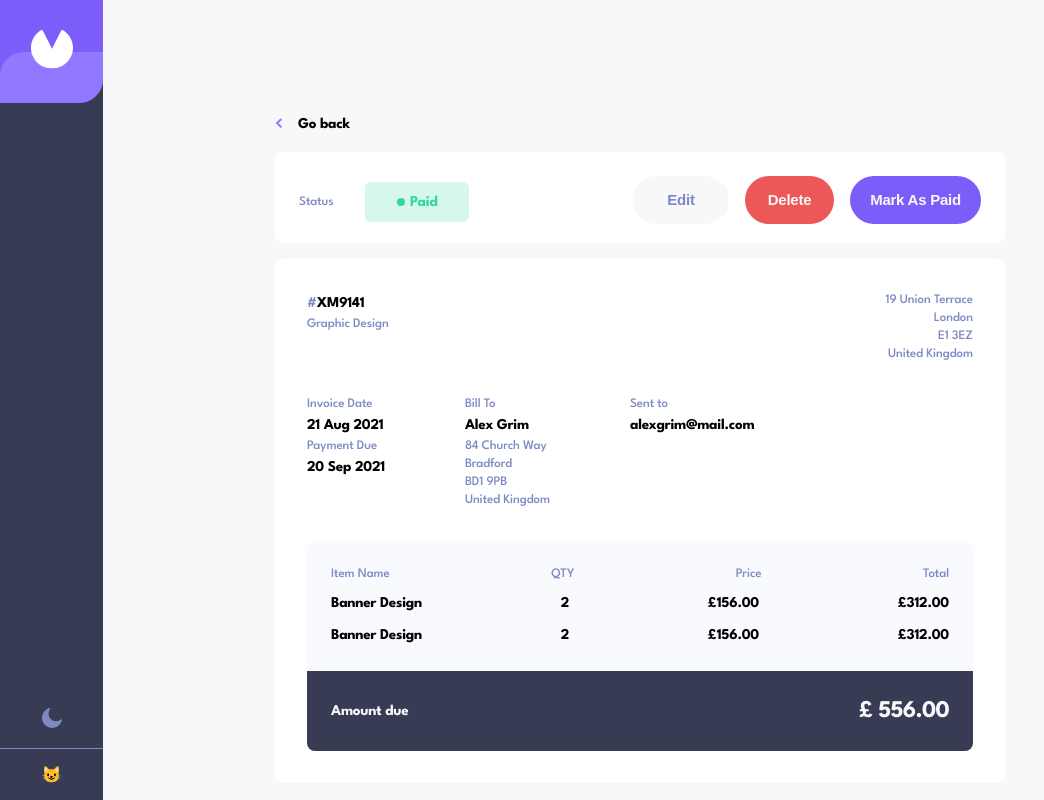
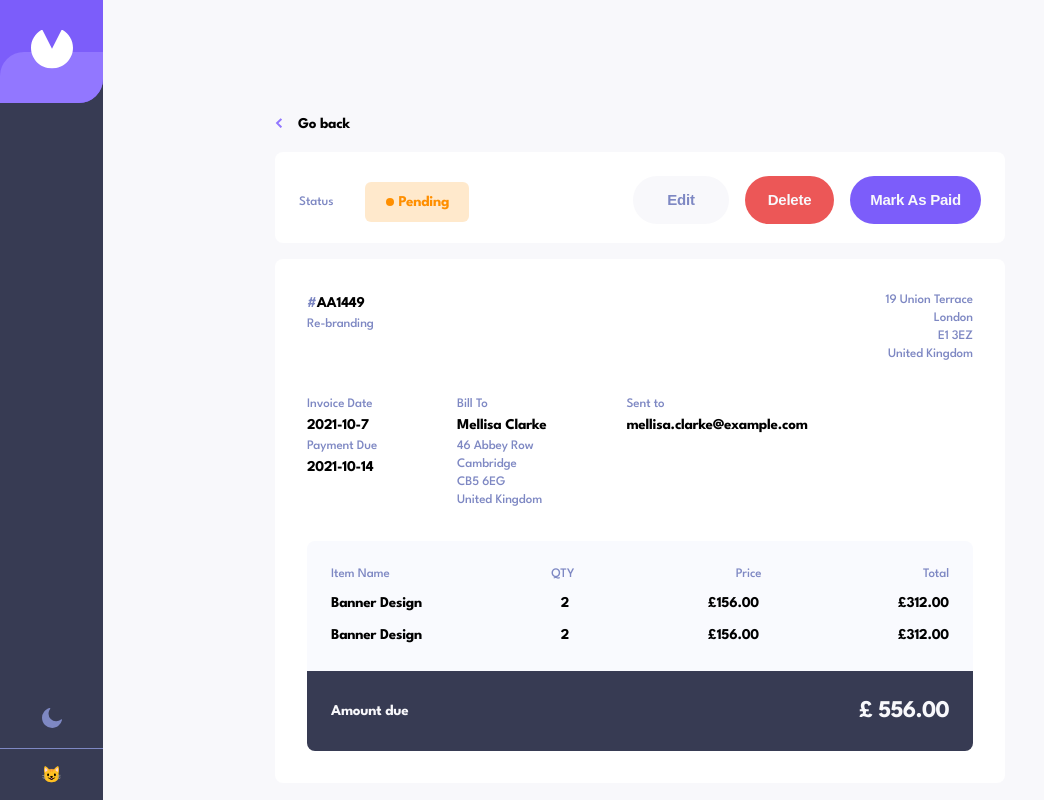
Before and after one commit to billybenntt/portfolio-project-6-invoice_app, a React (Vite) app: page /invoice/AA1449 in a window 1280 px wide. Shown: the whole page, without its empty margins (0-1044 px from the left). Built offline with nearby package versions, Linux system fonts and the light colour scheme.

Commit message:
added fetch single invoice action

```diff
--- a/src/components/InvoiceCard.tsx
+++ b/src/components/InvoiceCard.tsx
@@ -1,8 +1,10 @@
 import IconArrowLeft from '../assets/icon-arrow-left.svg'
 import Status from "./subcomponents/Status.tsx";
 import {Link, useParams} from "react-router-dom";
-import {useAppDispatch} from '../store/hooks.ts';
-import {openForm, openModal} from "../features/Invoice/invoiceSlice.tsx";
+import {useAppDispatch, useAppSelector} from '../store/hooks.ts';
+import {openForm, openModal, getSingleInvoice} from "../features/Invoice/invoiceSlice.tsx";
+import {useEffect} from "react";
+import {Invoice} from "../types/global";
 
 
 function InvoiceCard() {
@@ -10,15 +12,22 @@ function InvoiceCard() {
     const {id} = useParams()
     const dispatch = useAppDispatch()
 
+    useEffect(() => {
+        dispatch(getSingleInvoice({id}))
+    }, [id]);
+
+
     const handleFormEdit = (id: string | undefined) => {
         console.log("The current ID is", id)
         dispatch(openForm())
     }
 
     const handleFormDelete = () => {
-        console.log("open modal")
         dispatch(openModal())
     }
+
+
+    const singleInvoice = useAppSelector(store => store.invoice.singleInvoice) as Invoice
 
 
     return (
@@ -36,7 +45,7 @@ function InvoiceCard() {
                 <div className="invoice-card__header">
                     <div className="invoice-card__status">
                         <p>Status</p>
-                        <Status invoiceStatus="paid"/>
+                        <Status invoiceStatus={singleInvoice.status}/>
                     </div>
 
                     {/* CARD CONTROLS DESKTOP*/}
@@ -69,17 +78,17 @@ function InvoiceCard() {
                                 <span className="text-light-1">
                                     #
                                 </span>
-                                XM9141
+                                {singleInvoice.id}
                             </h4>
-                            <p>Graphic Design</p>
+                            <p>{singleInvoice.description}</p>
                         </div>
 
                         <div className="invoice__sender">
                             <div>
-                                <p>19 Union Terrace</p>
-                                <p>London</p>
-                                <p>E1 3EZ</p>
-                                <p>United Kingdom</p>
+                                <p>{singleInvoice.senderAddress.street}</p>
+                                <p>{singleInvoice.senderAddress.city}</p>
+                                <p>{singleInvoice.senderAddress.postCode}</p>
+                                <p>{singleInvoice.senderAddress.country}</p>
                             </div>
                         </div>
                     </div>
@@ -88,29 +97,29 @@ function InvoiceCard() {
                         <div className="invoice__date">
                             <div>
                                 <p>Invoice Date</p>
-                                <h4>21 Aug 2021</h4>
+                                <h4>{singleInvoice.createdAt}</h4>
                             </div>
                             <div>
                                 <p>Payment Due</p>
-                                <h4>20 Sep 2021</h4>
+                                <h4>{singleInvoice.paymentDue}</h4>
                             </div>
                         </div>
                         <div className="invoice__recipient">
                             <div>
                                 <p>Bill To</p>
-                                <h4>Alex Grim</h4>
+                                <h4>{singleInvoice.clientName}</h4>
                             </div>
                             <div>
-                                <p>84 Church Way</p>
-                                <p>Bradford</p>
-                                <p>BD1 9PB</p>
-                                <p> United Kingdom </p>
+                                <p>{singleInvoice.clientAddress.street}</p>
+                                <p>{singleInvoice.clientAddress.city}</p>
+                                <p>{singleInvoice.clientAddress.postCode}</p>
+                                <p>{singleInvoice.clientAddress.country}</p>
                             </div>
                         </div>
 
                         <div className="invoice__email">
                             <p>Sent to</p>
-                            <h4>alexgrim@mail.com</h4>
+                            <h4>{singleInvoice.clientEmail}</h4>
                         </div>
                     </div>
                     <div className="card-group">
--- a/src/components/InvoiceList.tsx
+++ b/src/components/InvoiceList.tsx
@@ -13,9 +13,12 @@ function InvoiceList() {
     const showInvoices = allInvoices.length > 0
     const dispatch = useAppDispatch()
 
+
     const handleFormCreate = () => {
         dispatch(openForm())
     }
+
+
 
     const invoiceListItems = allInvoices.map((item: Invoice) => {
         return <InvoiceListItem key={item.id} {...item}/>
--- a/src/components/subcomponents/InvoiceListItem.tsx
+++ b/src/components/subcomponents/InvoiceListItem.tsx
@@ -7,7 +7,6 @@ import {Link} from 'react-router-dom'
 function InvoiceListItem(props: Partial<Invoice>) {
 
     const {id, paymentDue, clientName, total, status} = props
-
 
     return (
         <li tabIndex={0} key={id}>
--- a/src/data/sampleAllData.tsx
+++ b/src/data/sampleAllData.tsx
@@ -1,233 +1,233 @@
- const sampleAllData = [
+const sampleAllData = [
     {
-        id: "RT3080",
-        createdAt: "2021-08-18",
-        paymentDue: "2021-08-19",
-        description: "Re-branding",
-        paymentTerms: 1,
-        clientName: "Jensen Huang",
-        clientEmail: "jensenh@mail.com",
-        status: "paid",
-        senderAddress: {
-            street: "19 Union Terrace",
-            city: "London",
-            postCode: "E1 3EZ",
-            country: "United Kingdom",
+        "id": "RT3080",
+        "createdAt": "2021-08-18",
+        "paymentDue": "2021-08-19",
+        "description": "Re-branding",
+        "paymentTerms": 1,
+        "clientName": "Jensen Huang",
+        "clientEmail": "jensenh@mail.com",
+        "status": "paid",
+        "senderAddress": {
+            "street": "19 Union Terrace",
+            "city": "London",
+            "postCode": "E1 3EZ",
+            "country": "United Kingdom"
         },
-        clientAddress: {
-            street: "106 Kendell Street",
-            city: "Sharrington",
-            postCode: "NR24 5WQ",
-            country: "United Kingdom",
+        "clientAddress": {
+            "street": "106 Kendell Street",
+            "city": "Sharrington",
+            "postCode": "NR24 5WQ",
+            "country": "United Kingdom"
         },
         "items": [
             {
-                name: "Brand Guidelines",
-                quantity: 1,
-                price: 1800.9,
-                total: 1800.9,
-            },
+                "name": "Brand Guidelines",
+                "quantity": 1,
+                "price": 1800.9,
+                "total": 1800.9
+            }
         ],
-        total: 1800.9,
+        "total": 1800.9
     },
     {
-        id: "XM9141",
-        createdAt: "2021-08-21",
-        paymentDue: "2021-09-20",
-        description: "Graphic Design",
-        paymentTerms: 30,
-        clientName: "Alex Grim",
-        clientEmail: "alexgrim@mail.com",
-        status: "pending",
-        senderAddress: {
-            street: "19 Union Terrace",
-            city: "London",
-            postCode: "E1 3EZ",
-            country: "United Kingdom",
+        "id": "XM9141",
+        "createdAt": "2021-08-21",
+        "paymentDue": "2021-09-20",
+        "description": "Graphic Design",
+        "paymentTerms": 30,
+        "clientName": "Alex Grim",
+        "clientEmail": "alexgrim@mail.com",
+        "status": "pending",
+        "senderAddress": {
+            "street": "19 Union Terrace",
+            "city": "London",
+            "postCode": "E1 3EZ",
+            "country": "United Kingdom"
         },
-        clientAddress: {
-            street: "84 Church Way",
-            city: "Bradford",
-            postCode: "BD1 9PB",
-            country: "United Kingdom",
+        "clientAddress": {
+            "street": "84 Church Way",
+            "city": "Bradford",
+            "postCode": "BD1 9PB",
+            "country": "United Kingdom"
         },
-        items: [
+        "items": [
             {
-                name: "Banner Design",
-                quantity: 1,
-                price: 156.0,
-                total: 156.0,
+                "name": "Banner Design",
+                "quantity": 1,
+                "price": 156,
+                "total": 156
             },
             {
-                name: "Email Design",
-                quantity: 2,
-                price: 200.0,
-                total: 400.0,
-            },
+                "name": "Email Design",
+                "quantity": 2,
+                "price": 200,
+                "total": 400
+            }
         ],
-        total: 556.0,
+        "total": 556
     },
     {
-        id: "RG0314",
-        createdAt: "2021-09-24",
-        paymentDue: "2021-10-01",
-        description: "Website Redesign",
-        paymentTerms: 7,
-        clientName: "John Morrison",
-        clientEmail: "jm@myco.com",
-        status: "paid",
-        senderAddress: {
-            street: "19 Union Terrace",
-            city: "London",
-            postCode: "E1 3EZ",
-            country: "United Kingdom",
+        "id": "RG0314",
+        "createdAt": "2021-09-24",
+        "paymentDue": "2021-10-01",
+        "description": "Website Redesign",
+        "paymentTerms": 7,
+        "clientName": "John Morrison",
+        "clientEmail": "jm@myco.com",
+        "status": "paid",
+        "senderAddress": {
+            "street": "19 Union Terrace",
+            "city": "London",
+            "postCode": "E1 3EZ",
+            "country": "United Kingdom"
         },
-        clientAddress: {
-            street: "79 Dover Road",
-            city: "Westhall",
-            postCode: "IP19 3PF",
-            country: "United Kingdom",
+        "clientAddress": {
+            "street": "79 Dover Road",
+            "city": "Westhall",
+            "postCode": "IP19 3PF",
+            "country": "United Kingdom"
         },
-        items: [
+        "items": [
             {
-                name: "Website Redesign",
-                quantity: 1,
-                price: 14002.33,
-                total: 14002.33,
-            },
+                "name": "Website Redesign",
+                "quantity": 1,
+                "price": 14002.33,
+                "total": 14002.33
+            }
         ],
-        total: 14002.33,
+        "total": 14002.33
     },
     {
-        id: "RT2080",
-        createdAt: "2021-10-11",
-        paymentDue: "2021-10-12",
-        description: "Logo Concept",
-        paymentTerms: 1,
-        clientName: "Alysa Werner",
-        clientEmail: "alysa@email.co.uk",
-        status: "pending",
-        senderAddress: {
-            street: "19 Union Terrace",
-            city: "London",
-            postCode: "E1 3EZ",
-            country: "United Kingdom",
+        "id": "RT2080",
+        "createdAt": "2021-10-11",
+        "paymentDue": "2021-10-12",
+        "description": "Logo Concept",
+        "paymentTerms": 1,
+        "clientName": "Alysa Werner",
+        "clientEmail": "alysa@email.co.uk",
+        "status": "pending",
+        "senderAddress": {
+            "street": "19 Union Terrace",
+            "city": "London",
+            "postCode": "E1 3EZ",
+            "country": "United Kingdom"
         },
-        clientAddress: {
-            street: "63 Warwick Road",
-            city: "Carlisle",
-            postCode: "CA20 2TG",
-            country: "United Kingdom",
+        "clientAddress": {
+            "street": "63 Warwick Road",
+            "city": "Carlisle",
+            "postCode": "CA20 2TG",
+            "country": "United Kingdom"
         },
-        items: [
+        "items": [
             {
-                name: "Logo Sketches",
-                quantity: 1,
-                price: 102.04,
-                total: 102.04,
-            },
+                "name": "Logo Sketches",
+                "quantity": 1,
+                "price": 102.04,
+                "total": 102.04
+            }
         ],
-        total: 102.04,
+        "total": 102.04
     },
     {
-        id: "AA1449",
-        createdAt: "2021-10-7",
-        paymentDue: "2021-10-14",
-        description: "Re-branding",
-        paymentTerms: 7,
-        clientName: "Mellisa Clarke",
-        clientEmail: "mellisa.clarke@example.com",
-        status: "pending",
-        senderAddress: {
-            street: "19 Union Terrace",
-            city: "London",
-            postCode: "E1 3EZ",
-            country: "United Kingdom",
+        "id": "AA1449",
+        "createdAt": "2021-10-7",
+        "paymentDue": "2021-10-14",
+        "description": "Re-branding",
+        "paymentTerms": 7,
+        "clientName": "Mellisa Clarke",
+        "clientEmail": "mellisa.clarke@example.com",
+        "status": "pending",
+        "senderAddress": {
+            "street": "19 Union Terrace",
+            "city": "London",
+            "postCode": "E1 3EZ",
+            "country": "United Kingdom"
         },
-        clientAddress: {
-            street: "46 Abbey Row",
-            city: "Cambridge",
-            postCode: "CB5 6EG",
-            country: "United Kingdom",
+        "clientAddress": {
+            "street": "46 Abbey Row",
+            "city": "Cambridge",
+            "postCode": "CB5 6EG",
+            "country": "United Kingdom"
         },
-        items: [
+        "items": [
             {
-                name: "New Logo",
-                quantity: 1,
-                price: 1532.33,
-                total: 1532.33,
+                "name": "New Logo",
+                "quantity": 1,
+                "price": 1532.33,
+                "total": 1532.33
             },
             {
-                name: "Brand Guidelines",
-                quantity: 1,
-                price: 2500.0,
-                total: 2500.0,
-            },
+                "name": "Brand Guidelines",
+                "quantity": 1,
+                "price": 2500,
+                "total": 2500
+            }
         ],
-        total: 4032.33,
+        "total": 4032.33
     },
     {
-        id: "TY9141",
-        createdAt: "2021-10-01",
-        paymentDue: "2021-10-31",
-        description: "Landing Page Design",
-        paymentTerms: 30,
-        clientName: "Thomas Wayne",
-        clientEmail: "thomas@dc.com",
-        status: "pending",
-        senderAddress: {
-            street: "19 Union Terrace",
-            city: "London",
-            postCode: "E1 3EZ",
-            country: "United Kingdom",
+        "id": "TY9141",
+        "createdAt": "2021-10-01",
+        "paymentDue": "2021-10-31",
+        "description": "Landing Page Design",
+        "paymentTerms": 30,
+        "clientName": "Thomas Wayne",
+        "clientEmail": "thomas@dc.com",
+        "status": "pending",
+        "senderAddress": {
+            "street": "19 Union Terrace",
+            "city": "London",
+            "postCode": "E1 3EZ",
+            "country": "United Kingdom"
         },
-        clientAddress: {
-            street: "3964  Queens Lane",
-            city: "Gotham",
-            postCode: "60457",
-            country: "United States of America",
+        "clientAddress": {
+            "street": "3964  Queens Lane",
+            "city": "Gotham",
+            "postCode": "60457",
+            "country": "United States of America"
         },
-        items: [
+        "items": [
             {
-                name: "Web Design",
-                quantity: 1,
-                price: 6155.91,
-                total: 6155.91,
-            },
+                "name": "Web Design",
+                "quantity": 1,
+                "price": 6155.91,
+                "total": 6155.91
+            }
         ],
-        total: 6155.91,
+        "total": 6155.91
     },
     {
-        id: "FV2353",
-        createdAt: "2021-11-05",
-        paymentDue: "2021-11-12",
-        description: "Logo Re-design",
-        paymentTerms: 7,
-        clientName: "Anita Wainwright",
-        clientEmail: "",
-        status: "draft",
-        senderAddress: {
-            street: "19 Union Terrace",
-            city: "London",
-            postCode: "E1 3EZ",
-            country: "United Kingdom",
+        "id": "FV2353",
+        "createdAt": "2021-11-05",
+        "paymentDue": "2021-11-12",
+        "description": "Logo Re-design",
+        "paymentTerms": 7,
+        "clientName": "Anita Wainwright",
+        "clientEmail": "",
+        "status": "draft",
+        "senderAddress": {
+            "street": "19 Union Terrace",
+            "city": "London",
+            "postCode": "E1 3EZ",
+            "country": "United Kingdom"
         },
-        clientAddress: {
-            street: "",
-            city: "",
-            postCode: "",
-            country: "",
+        "clientAddress": {
+            "street": "",
+            "city": "",
+            "postCode": "",
+            "country": ""
         },
-        items: [
+        "items": [
             {
-                name: "Logo Re-design",
-                quantity: 1,
-                price: 3102.04,
-                total: 3102.04,
-            },
+                "name": "Logo Re-design",
+                "quantity": 1,
+                "price": 3102.04,
+                "total": 3102.04
+            }
         ],
-        total: 3102.04,
-    },
-];
+        "total": 3102.04
+    }
+]
 
 export default sampleAllData
--- a/src/features/Invoice/invoiceSlice.tsx
+++ b/src/features/Invoice/invoiceSlice.tsx
@@ -36,7 +36,8 @@ const invoiceSlice = createSlice({
             state.showModal = false
         },
         getSingleInvoice: (state, {payload}) => {
-            state.singleInvoice = state.allInvoices.find(item => item.id === payload.id)!
+            const {id} = payload
+            state.singleInvoice = state.allInvoices.find((item) => item.id === id) as Invoice
         },
 
     },
@@ -51,4 +52,4 @@ const invoiceSlice = createSlice({
 export default invoiceSlice.reducer;
 // STORE ACTIONS
 export const {openForm, closeForm, openModal, closeModal, getSingleInvoice}
-= invoiceSlice.actions
+    = invoiceSlice.actions
```
Also changed, not shown: src/data/sandbox.ts (added).
